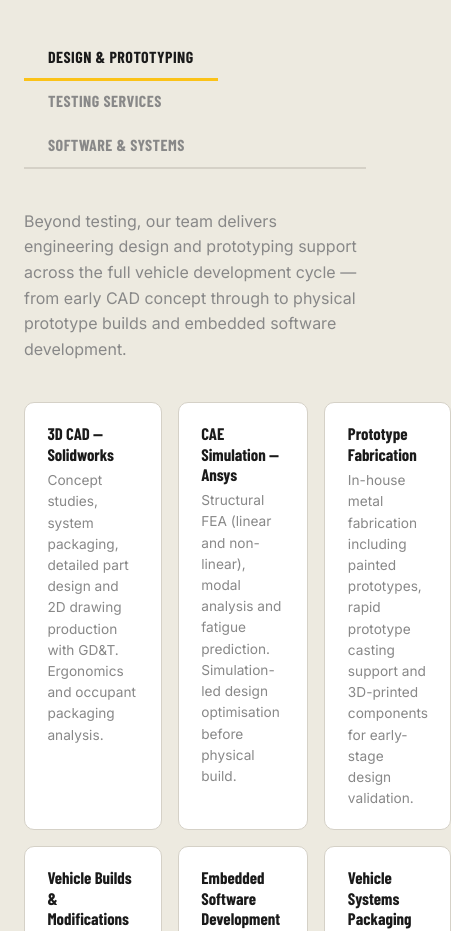
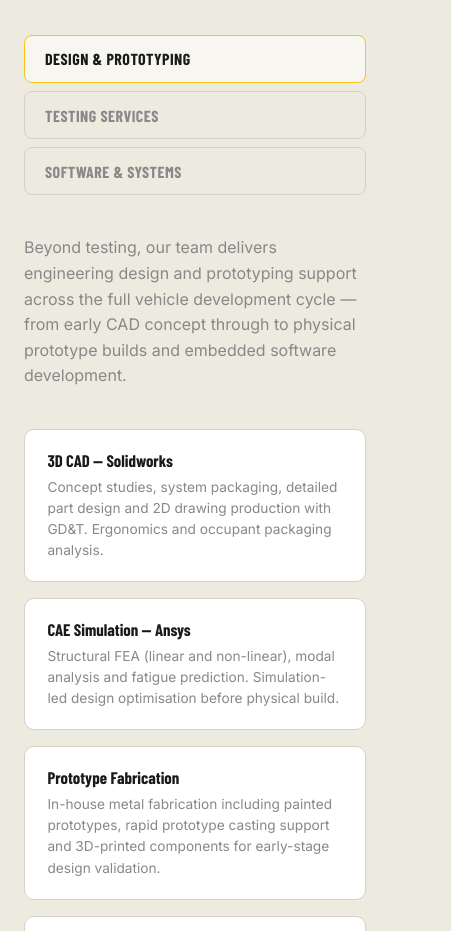
Before and after one commit to davidbarbo86-droid/evttech-website, a plain HTML site: page engineering.html in a window 390 px wide. Shown: the part 2960-3891 px from the top of the page, 451 px wide, since content can reach past the window. Drawn offline with nearby package versions, Linux system fonts and the light colour scheme; a web font is replaced by a local one.

Commit message:
Fix mobile layout in What we do section
- Stack the 3 service tabs one per row on mobile (was wrapping awkwardly)
- Remove hardcoded 3-column override on Design grid so cards stack on mobile

Co-Authored-By: Claude Opus 4.8 <noreply@anthropic.com>

```diff
--- a/engineering.html
+++ b/engineering.html
@@ -97,6 +97,11 @@
     .tab-btn { background: none; border: none; border-bottom: 3px solid transparent; margin-bottom: -2px; padding: 0.75rem 1.5rem; font-family: var(--font-display); font-size: 1rem; font-weight: 800; color: var(--muted); cursor: pointer; letter-spacing: 0.03em; text-transform: uppercase; transition: color 0.2s, border-color 0.2s; }
     .tab-btn:hover { color: var(--charcoal); }
     .tab-btn.active { color: var(--charcoal); border-bottom-color: var(--gold-dark); }
+    @media (max-width: 640px) {
+      .tab-nav { flex-direction: column; border-bottom: none; gap: 0.5rem; }
+      .tab-btn { width: 100%; text-align: left; border: 1px solid var(--border-sand); border-radius: 8px; margin-bottom: 0; padding: 0.85rem 1.25rem; }
+      .tab-btn.active { border-color: var(--gold-dark); border-bottom-color: var(--gold-dark); background: var(--snow); }
+    }
     .tab-panel { display: none; }
     .tab-panel.active { display: block; }
   </style>
@@ -231,7 +236,7 @@
 
       <div class="tab-panel active" id="tab-design" role="tabpanel">
         <p style="max-width:640px;margin-bottom:2rem;color:var(--muted);">Beyond testing, our team delivers engineering design and prototyping support across the full vehicle development cycle &mdash; from early CAD concept through to physical prototype builds and embedded software development.</p>
-        <div class="test-svc-grid" style="grid-template-columns:repeat(3,1fr);">
+        <div class="test-svc-grid">
           <div class="test-svc-card"><h4>3D CAD &mdash; Solidworks</h4><p>Concept studies, system packaging, detailed part design and 2D drawing production with GD&amp;T. Ergonomics and occupant packaging analysis.</p></div>
           <div class="test-svc-card"><h4>CAE Simulation &mdash; Ansys</h4><p>Structural FEA (linear and non-linear), modal analysis and fatigue prediction. Simulation-led design optimisation before physical build.</p></div>
           <div class="test-svc-card"><h4>Prototype Fabrication</h4><p>In-house metal fabrication including painted prototypes, rapid prototype casting support and 3D-printed components for early-stage design validation.</p></div>
```
